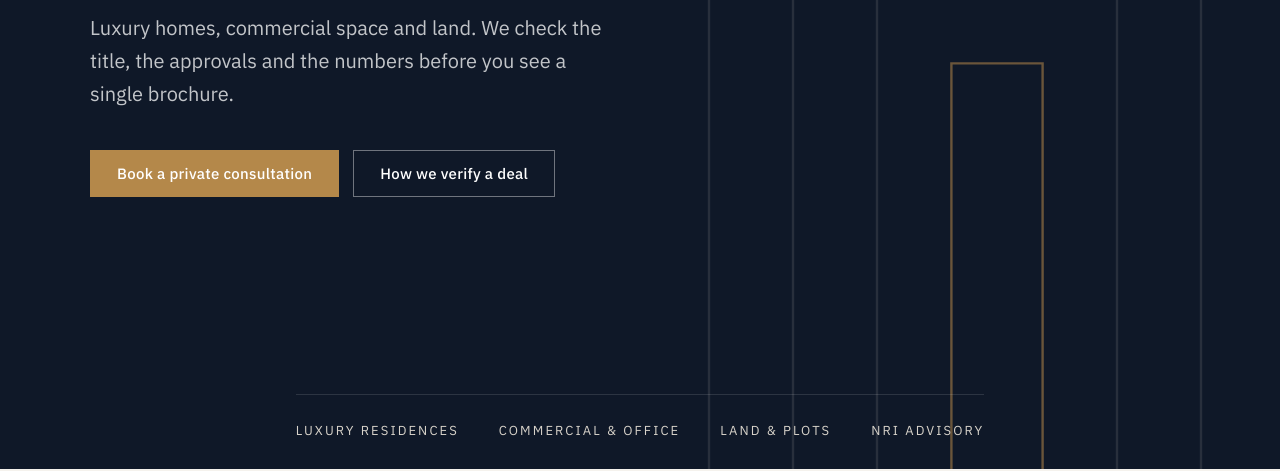
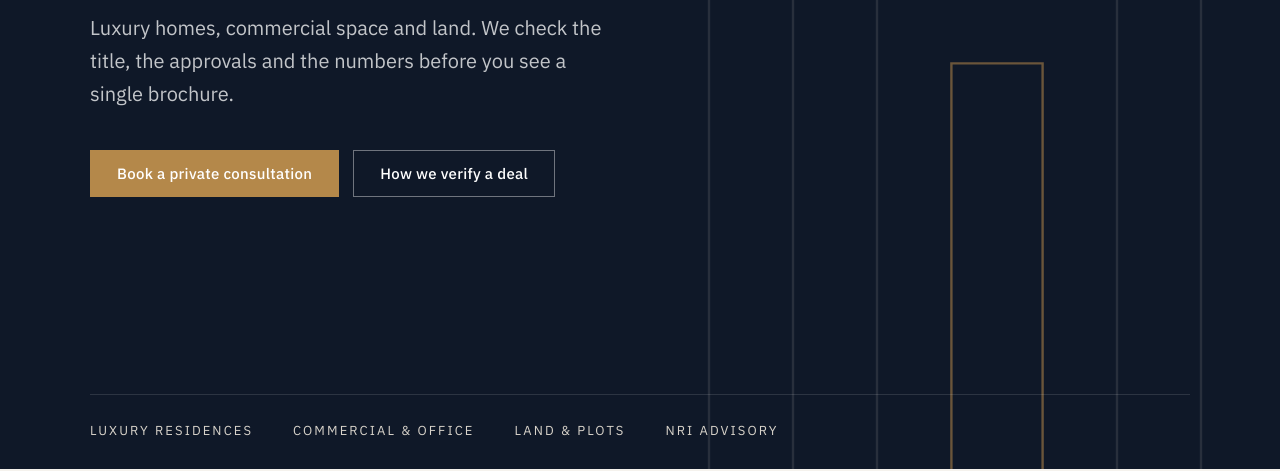
Before and after one commit to truecorridorrealtors-star/truecorridorrealtors-star.github.io, a plain HTML site: page index.html in a window 1280 px wide. Shown: the part 331-802 px from the top of the page. Drawn offline with Linux system fonts and the light colour scheme.

Commit message:
Add files via upload

```diff
--- a/assets/css/styles.css
+++ b/assets/css/styles.css
@@ -84,7 +84,7 @@ em { font-style: normal; color: var(--brass); }
 .lede { font-size: clamp(1.05rem, 1.6vw, 1.25rem); max-width: 520px; color: rgba(255,255,255,.75); margin: 1.2em 0 2em; }
 .hero-actions { display: flex; flex-wrap: wrap; gap: 14px; }
 .hero-strip {
-  position: relative; list-style: none; margin-top: auto; padding-top: 70px; padding-bottom: 28px;
+  position: relative; list-style: none; width: 100%; margin-top: auto; padding-top: 70px; padding-bottom: 28px;
   display: flex; flex-wrap: wrap; gap: 10px 40px;
   font-size: 13px; letter-spacing: .16em; text-transform: uppercase; color: var(--stone);
 }
```
